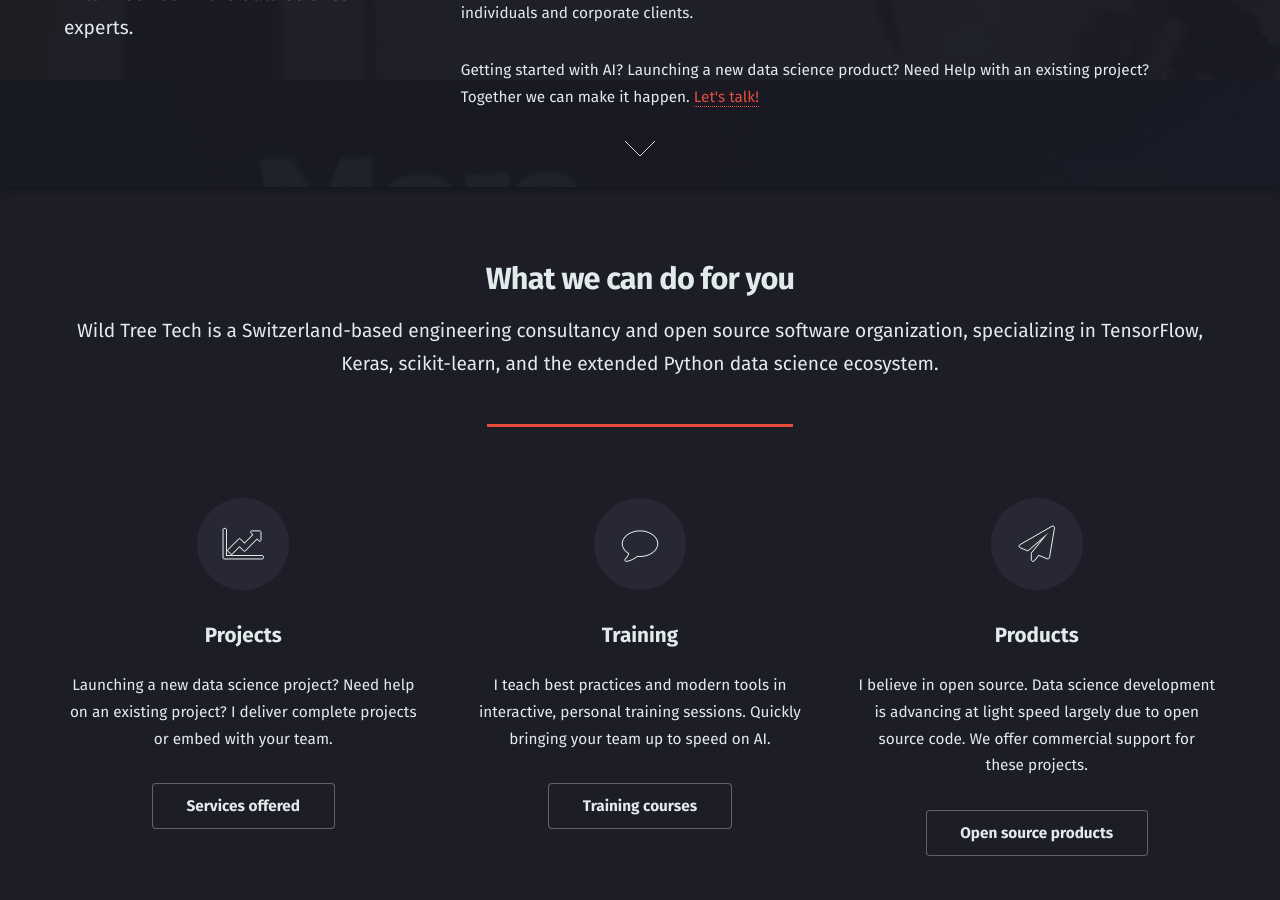
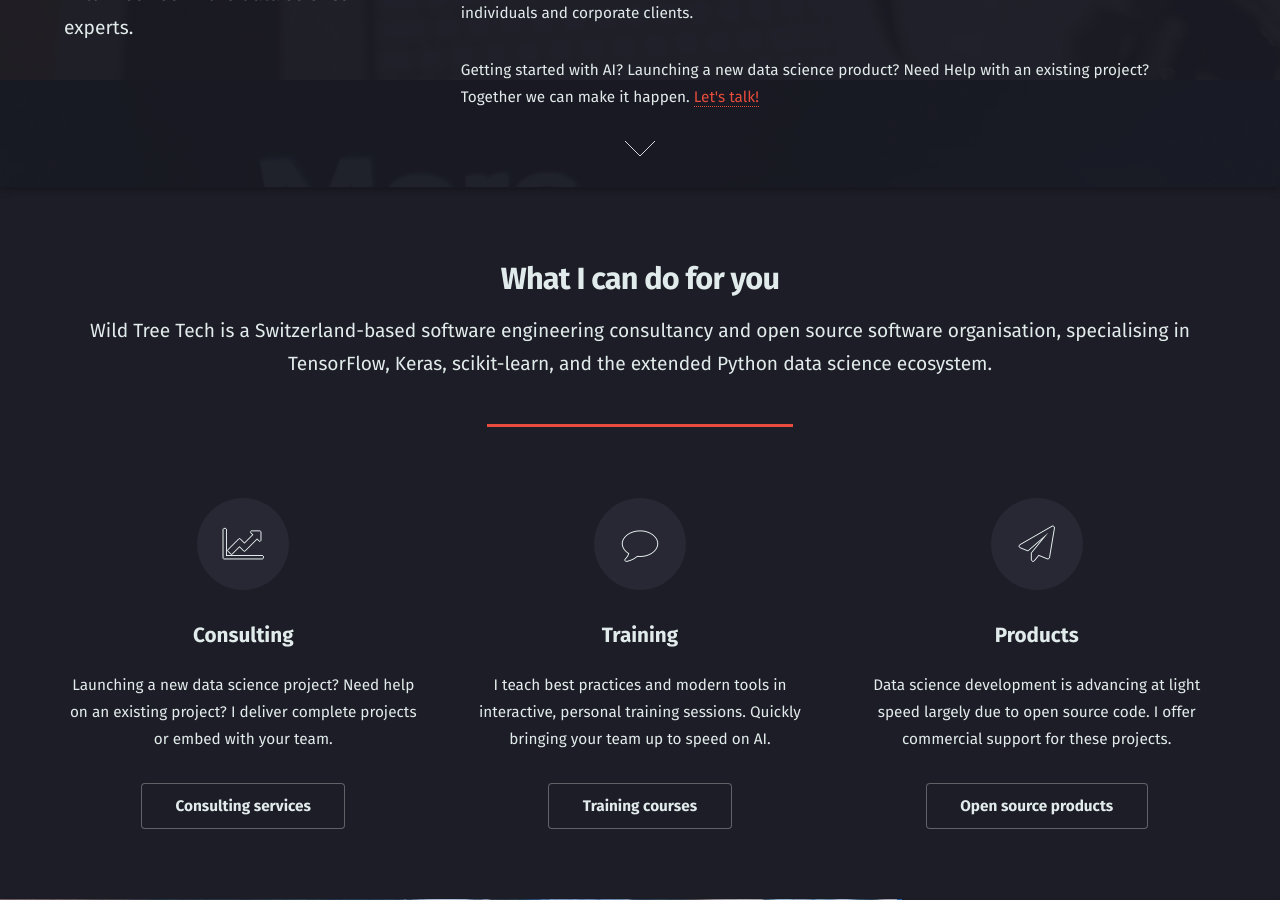
Before and after one commit to wildtreetech/wildtreetech.github.io, a Jekyll site: the page built from index.html, in a window 1280 px wide and 900 px high, scrolled down 1613 px. Built offline with Jekyll 4.4.1, drawn with Linux system fonts in a browser that asks for light colours.

Commit message:
Language clean up, renaming, etc

```diff
--- a/_includes/menu.html
+++ b/_includes/menu.html
@@ -6,8 +6,8 @@
 			<li><a href="/index.html">Home</a></li>
 			<li><a href="/index.html#services">Services</a>
 				<ul>
-					<li><a href="/index.html#services">Projects</a></li>
-					<li><a href="/index.html#services">Training</a></li>
+					<li><a href="/consulting/">Consulting</a></li>
+					<li><a href="/training/">Training</a></li>
 					<li><a href="/index.html#services">Products</a></li>
 				</ul>
 			</li>
--- a/index.html
+++ b/index.html
@@ -49,32 +49,32 @@
 <section id="services" class="wrapper style1 special fade-up">
     <div class="container">
         <header class="major">
-			<h2>What we can do for you</h2>
-            <p>Wild Tree Tech is a Switzerland-based engineering
-                        consultancy and open source software organization,
-                        specializing in TensorFlow, Keras, scikit-learn,
+            <h2>What I can do for you</h2>
+            <p>Wild Tree Tech is a Switzerland-based software engineering
+                        consultancy and open source software organisation,
+                        specialising in TensorFlow, Keras, scikit-learn,
                         and the extended Python data science ecosystem.
             </p>
         </header>
         <div class="box alt">
             <div class="row uniform">
                 <section class="4u 6u(medium) 12u$(xsmall)">
-					<a href="#contact" class="icon alt major fa-line-chart">
-						<span class="label">Projects</span>
+                    <a href="/consulting/" class="icon alt major fa-line-chart">
+                        <span class="label">Consulting</span>
                     </a>
-					<h3><a href="#contact">Projects</a></h3>
+                    <h3><a href="/consulting">Consulting</a></h3>
                     <p>Launching a new data science project? Need help on an existing project?
                     I deliver complete projects or embed with your team.
                     </p>
                    <ul class="actions">
-             <li><a href="/services/" class="button">Services offered</a></li>
+                     <li><a href="/services/" class="button">Consulting services</a></li>
                    </ul>
                 </section>
                 <section class="4u 6u$(medium) 12u$(xsmall)">
-					<a href="#contact" class="icon alt major fa-comment">
+                    <a href="/training/" class="icon alt major fa-comment">
                         <span class="label">Training</span>
                     </a>
-					<h3><a href="#contact">Training</a></h3>
+                    <h3><a href="/training/">Training</a></h3>
                     <p>I teach best practices and modern tools in interactive,
                         personal training sessions. Quickly bringing your team
                         up to speed on AI.
@@ -84,13 +84,13 @@
                     </ul>
                 </section>
                 <section class="4u 6u(medium) 12u$(xsmall)">
-					<a href="training/" class="icon alt major fa-paper-plane">
+                    <a href="https://github.com/wildtreetech" class="icon alt major fa-paper-plane">
                         <span class="label">Products</span>
                     </a>
-					<h3><a href="training/">Products</a></h3>
-					<p>I believe in open source. Data science development is
+                    <h3><a href="https://github.com/wildtreetech">Products</a></h3>
+                    <p>Data science development is
                         advancing at light speed largely due to open source code.
-                        We offer commercial support for these projects.
+                        I offer commercial support for these projects.
                     </p>
                     <ul class="actions">
                         <li><a href="https://github.com/wildtreetech" class="button">Open source products</a></li>
```
Also changed, not shown: consulting/index.html (renamed from services/index.html). Lines whose indentation alone changed are shown as unchanged.
